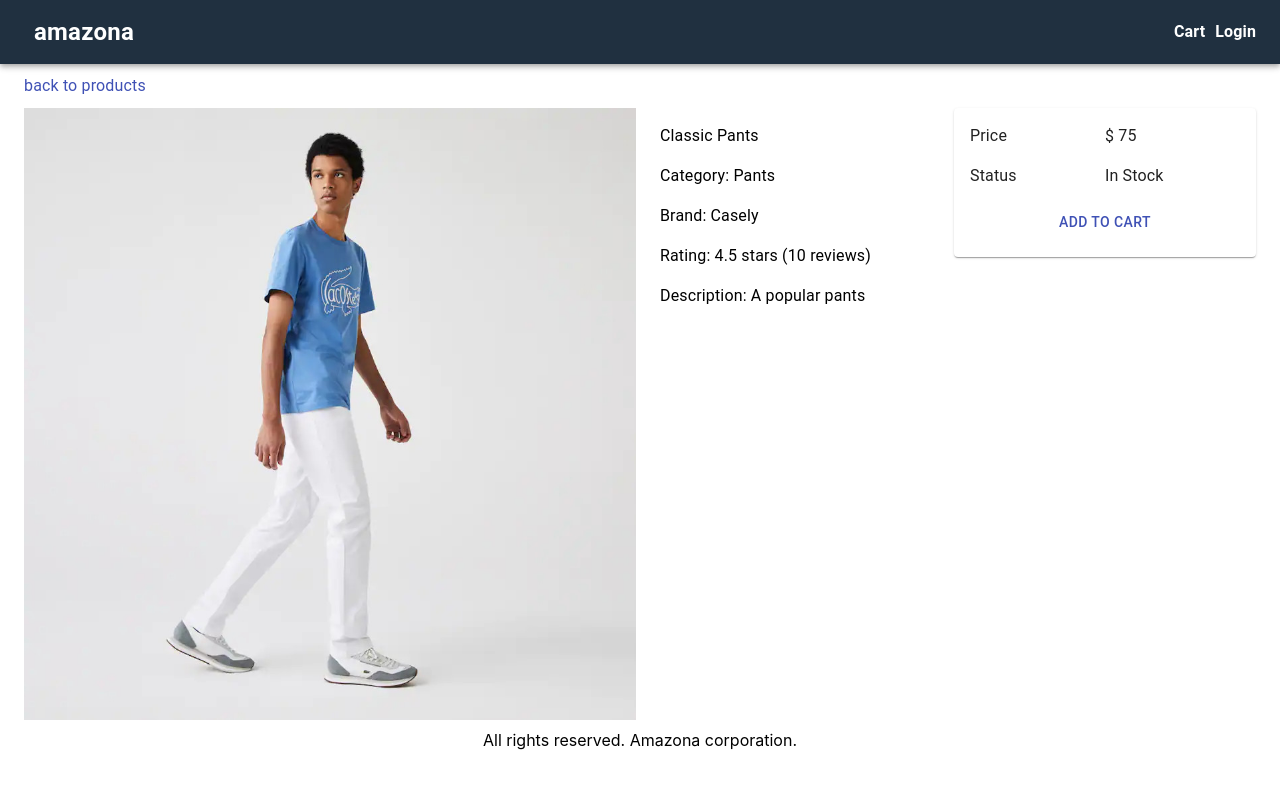
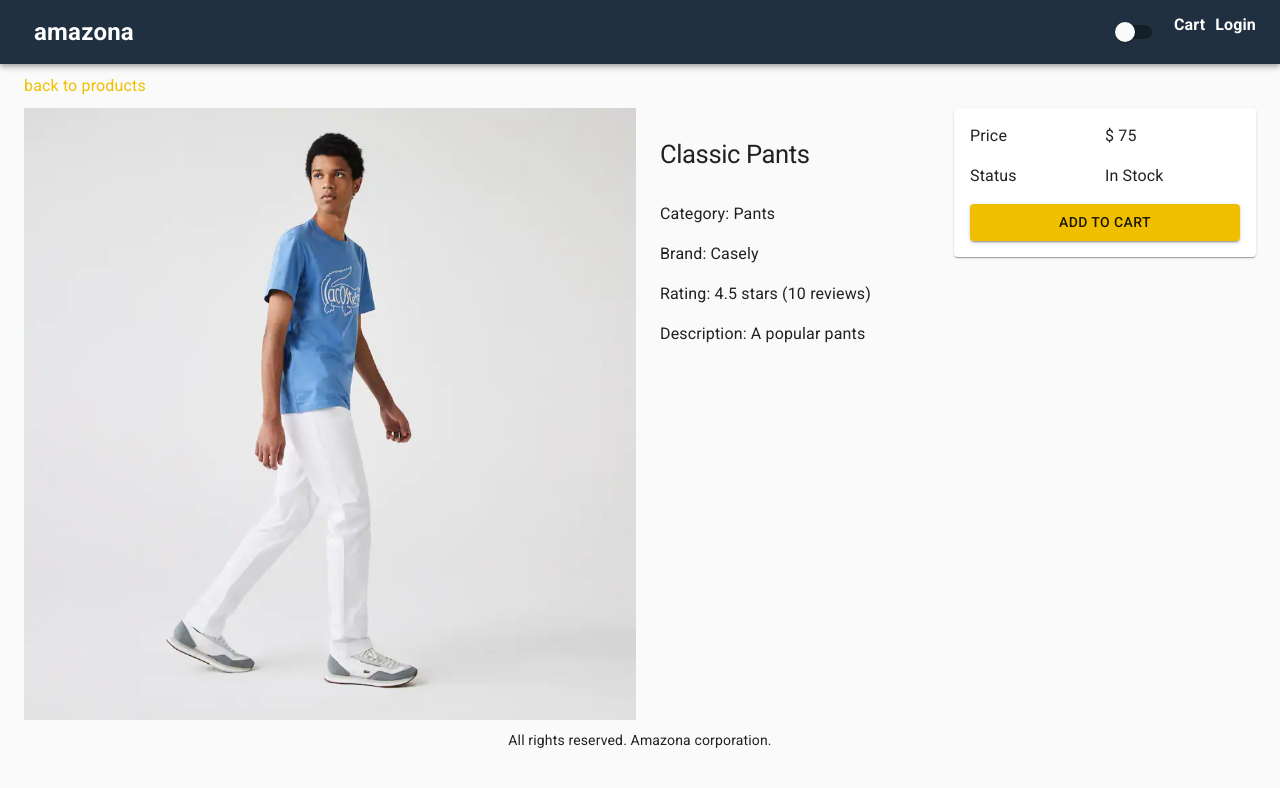
Before and after one commit to mohamedx93/Amazona, a Next.js app: page /product/classic-pants in a window 1280 px wide. Shown: the top 788 px of the page. Built offline with nearby package versions, Linux system fonts and the light colour scheme.

Commit message:
commit 26-11-2021--mongo_connect

```diff
--- a/components/Layout.tsx
+++ b/components/Layout.tsx
@@ -1,14 +1,25 @@
-import React, { ReactElement } from 'react';
+import React, {
+  ReactChildren,
+  ReactElement,
+  useContext,
+  useEffect,
+} from 'react';
 import Head from 'next/head';
 import NextLink from 'next/link';
 import {
   AppBar,
   Container,
+  createMuiTheme,
+  CssBaseline,
   Link,
+  Switch,
+  ThemeProvider,
   Toolbar,
   Typography,
 } from '@material-ui/core';
+import Cookies from 'js-cookie';
 import useStyles from '../utils/styles';
+import { Store, IState } from '../utils/store';
 
 interface Props {
   title?: string;
@@ -21,13 +32,46 @@ export default function Layout({
   description,
   children,
 }: Props): ReactElement {
+  const { state, dispatch } = useContext(Store);
+  const { darkMode } = state;
+
+  const theme = createMuiTheme({
+    typography: {
+      h1: {
+        fontSize: '1.6rem',
+        fontWeight: 400,
+        margin: '1rem 0',
+      },
+      h2: {
+        fontSize: '1.6rem',
+        fontWeight: 400,
+        margin: '1rem 0',
+      },
+    },
+    palette: {
+      type: darkMode ? 'dark' : 'light',
+      primary: {
+        main: '#f0c000',
+      },
+      secondary: {
+        main: '#208080',
+      },
+    },
+  });
   const classes = useStyles();
+  const darkModeChangeHandler = () => {
+    dispatch({ type: darkMode ? 'DARK_MODE_OFF' : 'DARK_MODE_ON' });
+    const newDarkMode = !darkMode;
+    Cookies.set('darkMode', newDarkMode ? 'ON' : 'OFF');
+  };
   return (
     <div>
       <Head>
         <title>{title ? `${title} - Next Amazona` : 'Next Amazona'}</title>
         {description && <meta name="description" content={description} />}
       </Head>
+      <ThemeProvider theme={theme}>
+        <CssBaseline />
         <AppBar position="static" className={classes.navbar}>
           <Toolbar>
             <NextLink href="/" passHref>
@@ -36,6 +80,7 @@ export default function Layout({
               </Link>
             </NextLink>
             <div className={classes.grow}>
+              <Switch checked={darkMode} onChange={darkModeChangeHandler} />
               <NextLink href="/cart" passHref>
                 <Link>
                   <Typography>Cart</Typography>
@@ -53,6 +98,7 @@ export default function Layout({
         <footer className={classes.footer}>
           All rights reserved. Amazona corporation.
         </footer>
+      </ThemeProvider>
     </div>
   );
 }
--- a/pages/_app.tsx
+++ b/pages/_app.tsx
@@ -1,9 +1,20 @@
 import React, { useEffect } from 'react';
 import '../styles/globals.css';
 import type { AppProps } from 'next/app';
+import { StoreProvider } from '../utils/store';
 
 function MyApp({ Component, pageProps }: AppProps) {
-  return <Component {...pageProps} />;
+  useEffect(() => {
+    const jssStyles = document.querySelector('#jss-server-side');
+    if (jssStyles) {
+      jssStyles.parentElement?.removeChild(jssStyles);
+    }
+  }, []);
+  return (
+    <StoreProvider>
+      <Component {...pageProps} />
+    </StoreProvider>
+  );
 }
 
 export default MyApp;
--- a/pages/_document.tsx
+++ b/pages/_document.tsx
@@ -12,7 +12,18 @@ export default class MyDocument extends Document {
   render() {
     return (
       <Html lang="en">
-        <Head></Head>
+        <Head>
+          <link rel="preconnect" href="https://fonts.googleapis.com" />
+          <link
+            rel="preconnect"
+            href="https://fonts.gstatic.com"
+            crossOrigin="anonymous"
+          />
+          <link
+            href="https://fonts.googleapis.com/css2?family=Roboto:wght@100;300;400;500;700;900&display=swap"
+            rel="stylesheet"
+          />
+        </Head>
         <body>
           <Main />
           <NextScript />
--- a/pages/api/hello.ts
+++ b/pages/api/hello.ts
@@ -1,13 +1,16 @@
 // Next.js API route support: https://nextjs.org/docs/api-routes/introduction
-import type { NextApiRequest, NextApiResponse } from 'next'
+import type { NextApiRequest, NextApiResponse } from 'next';
+import db from '../../utils/db';
 
 type Data = {
-  name: string
-}
+  name: string;
+};
 
-export default function handler(
+export default async function handler(
   req: NextApiRequest,
   res: NextApiResponse<Data>
 ) {
-  res.status(200).json({ name: 'John Doe' })
+  await db.connect();
+  await db.disconnect();
+  res.status(200).json({ name: 'John Doe' });
 }
--- a/pages/product/[slug].tsx
+++ b/pages/product/[slug].tsx
@@ -47,7 +47,9 @@ export default function ProductScreen({}: Props): ReactElement {
         <Grid item md={3} xs={12}>
           <List>
             <ListItem>
-              <Typography component="h1">{product.name}</Typography>
+              <Typography component="h1" variant="h1">
+                {product.name}
+              </Typography>
             </ListItem>
             <ListItem>
               <Typography>Category: {product.category}</Typography>
@@ -91,7 +93,7 @@ export default function ProductScreen({}: Props): ReactElement {
                 </Grid>
               </ListItem>
               <ListItem>
-                <Button fullWidth color="primary">
+                <Button variant="contained" fullWidth color="primary">
                   Add to cart
                 </Button>
               </ListItem>
--- /dev/null
+++ b/utils/db.ts
@@ -0,0 +1,45 @@
+import mongoose from 'mongoose';
+import dotenv from 'dotenv';
+
+dotenv.config({});
+
+const connection = {
+  isConnected: 0,
+};
+
+async function connect() {
+  if (connection.isConnected) {
+    console.log('already connected!');
+    return;
+  }
+  if (mongoose.connections.length > 0) {
+    connection.isConnected = mongoose.connections[0].readyState;
+    if (connection.isConnected === 1) {
+      console.log('use previous connection');
+      return;
+    }
+    await mongoose.disconnect();
+  }
+  mongoose
+    .connect(process.env.MONGODB_URL || '')
+    .then((res) => {
+      console.log('new connection is established');
+      connection.isConnected = mongoose.connections[0].readyState;
+    })
+    .catch((error) => console.log('mongo db connection err:', error));
+}
+
+async function disconnect() {
+  if (connection.isConnected) {
+    if (process.env.NODE_ENV === 'production') {
+      await mongoose.disconnect();
+      connection.isConnected = 0;
+    } else {
+      console.log('disconnected');
+    }
+  }
+}
+
+const db = { connect, disconnect };
+
+export default db;
--- /dev/null
+++ b/utils/store.tsx
@@ -0,0 +1,41 @@
+import React, { createContext, ReactElement, useReducer } from 'react';
+import Cookies from 'js-cookie';
+
+export interface IState {
+  darkMode: boolean;
+}
+
+export interface IAction {
+  type: string;
+}
+
+interface IProviderProps {
+  children: ReactElement | ReactElement[];
+}
+
+const initialState = {
+  darkMode: Cookies.get('darkMode') === 'ON' ? true : false,
+};
+
+export const Store: any = createContext<{ state: IState; action: IAction }>(
+  null!
+);
+
+function reducer(state: IState, action: IAction) {
+  switch (action.type) {
+    case 'DARK_MODE_ON':
+      return { ...state, darkMode: true };
+
+    case 'DARK_MODE_OFF':
+      return { ...state, darkMode: false };
+
+    default:
+      return state;
+  }
+}
+
+export function StoreProvider(props: IProviderProps) {
+  const [state, dispatch] = useReducer(reducer, initialState);
+  const value = { state, dispatch };
+  return <Store.Provider value={value}>{props.children}</Store.Provider>;
+}
```
Also changed, not shown: package.json (+5 -3 lines), .eslintrc.json, 1 other file (tests, documents, lock files or other folders). Lines whose indentation alone changed are shown as unchanged.
